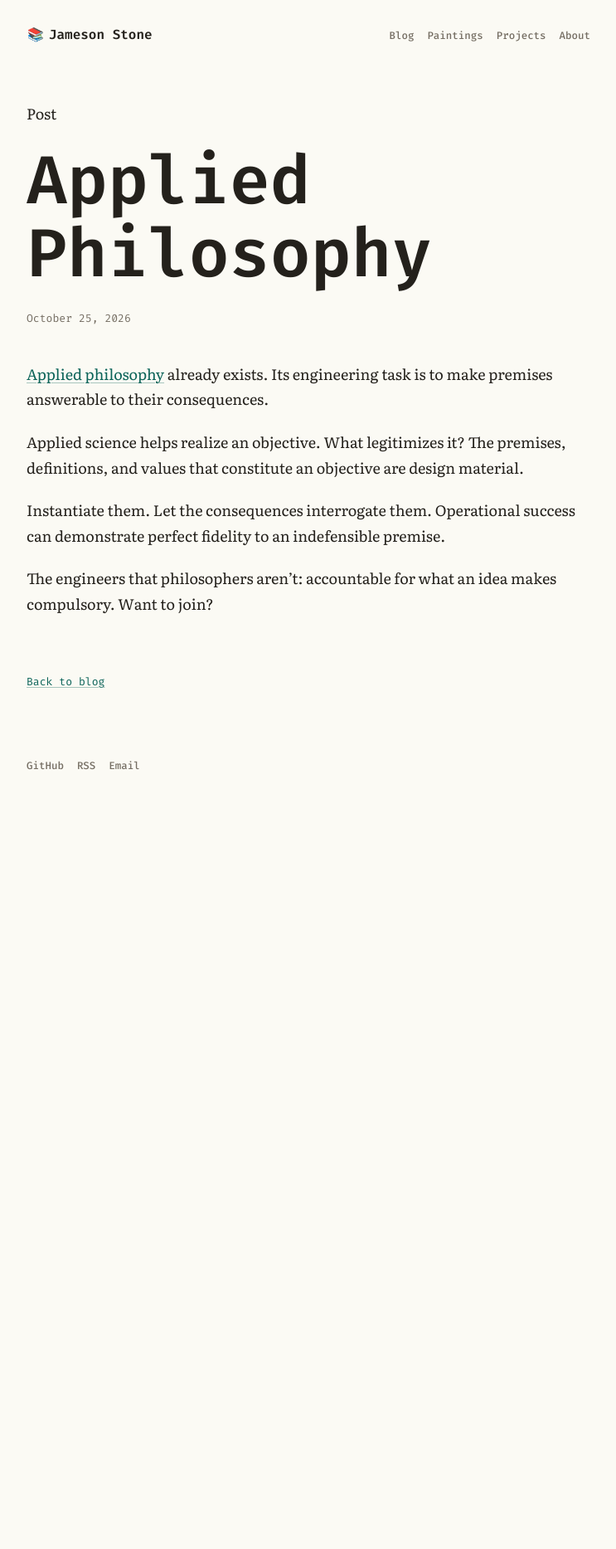
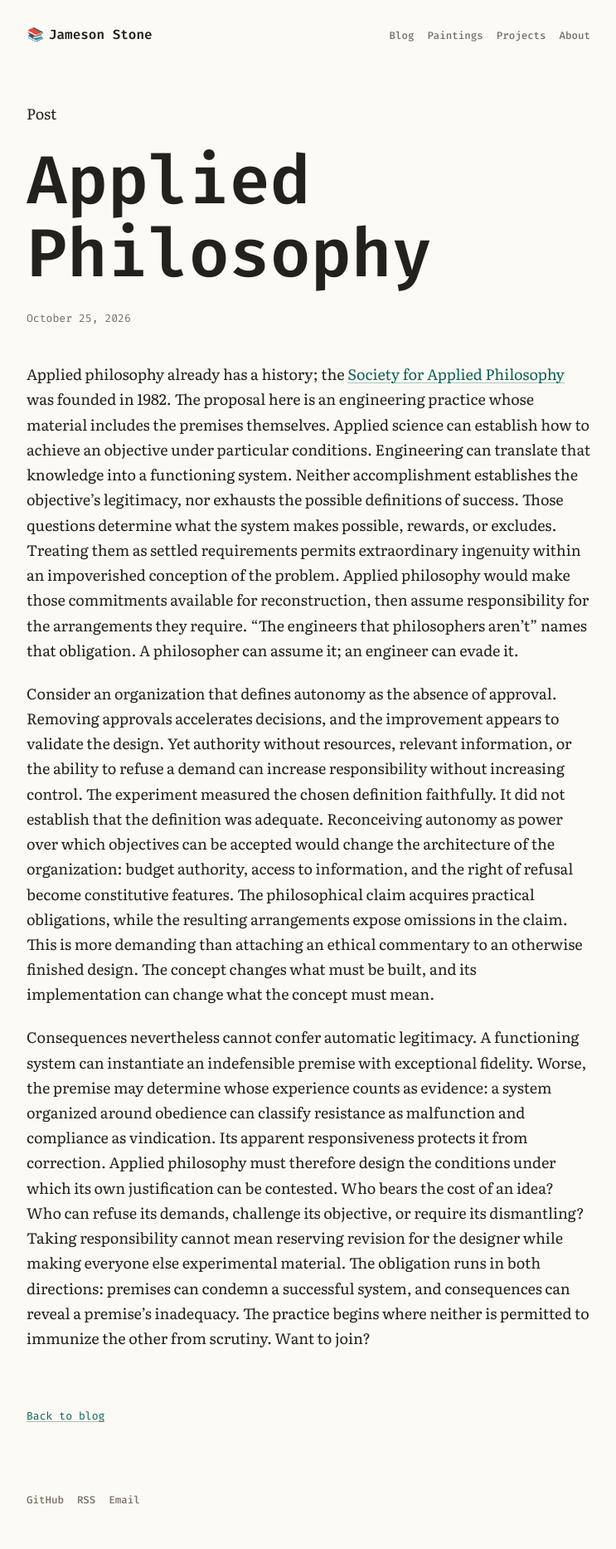
Before and after one commit to jamesonstone/jamesonstone.github.io, a Jekyll site: the page built from _posts/2026-10-25-applied-philosophy.md, in a window 1280 px wide. Shown: the whole page at 83% size, without its empty margins (268-1011 px from the left). Built offline with Jekyll 4.4.1, drawn with Linux system fonts in a browser that asks for light colours; before the commit the page ends 982 px from its top, so only the background shows below that.

Commit message:
docs(GH-64): :memo: develop Applied Philosophy across three dense paragraphs
- Develop the philosophical engineering proposition in 389 words.
- Examine autonomy, operational success, and the right to contest a design.
- Follow the corrected word target and impersonal writing standard.
- Verify Ruby syntax, normal Jekyll build, site invariants, and rendered text.
- Refs #64.

```diff
--- a/_posts/2026-10-25-applied-philosophy.md
+++ b/_posts/2026-10-25-applied-philosophy.md
@@ -4,10 +4,8 @@ title: "Applied Philosophy"
 date: 2026-10-25 11:56:00 -0400
 ---
 
-[Applied philosophy](https://www.appliedphil.org/society-for-applied-philosophy-annual-conference-2018/) already exists. Its engineering task is to make premises answerable to their consequences.
+Applied philosophy already has a history; the [Society for Applied Philosophy](https://www.appliedphil.org/society-for-applied-philosophy-annual-conference-2018/) was founded in 1982. The proposal here is an engineering practice whose material includes the premises themselves. Applied science can establish how to achieve an objective under particular conditions. Engineering can translate that knowledge into a functioning system. Neither accomplishment establishes the objective's legitimacy, nor exhausts the possible definitions of success. Those questions determine what the system makes possible, rewards, or excludes. Treating them as settled requirements permits extraordinary ingenuity within an impoverished conception of the problem. Applied philosophy would make those commitments available for reconstruction, then assume responsibility for the arrangements they require. “The engineers that philosophers aren't” names that obligation. A philosopher can assume it; an engineer can evade it.
 
-Applied science helps realize an objective. What legitimizes it? The premises, definitions, and values that constitute an objective are design material.
+Consider an organization that defines autonomy as the absence of approval. Removing approvals accelerates decisions, and the improvement appears to validate the design. Yet authority without resources, relevant information, or the ability to refuse a demand can increase responsibility without increasing control. The experiment measured the chosen definition faithfully. It did not establish that the definition was adequate. Reconceiving autonomy as power over which objectives can be accepted would change the architecture of the organization: budget authority, access to information, and the right of refusal become constitutive features. The philosophical claim acquires practical obligations, while the resulting arrangements expose omissions in the claim. This is more demanding than attaching an ethical commentary to an otherwise finished design. The concept changes what must be built, and its implementation can change what the concept must mean.
 
-Instantiate them. Let the consequences interrogate them. Operational success can demonstrate perfect fidelity to an indefensible premise.
-
-The engineers that philosophers aren't: accountable for what an idea makes compulsory. Want to join?
+Consequences nevertheless cannot confer automatic legitimacy. A functioning system can instantiate an indefensible premise with exceptional fidelity. Worse, the premise may determine whose experience counts as evidence: a system organized around obedience can classify resistance as malfunction and compliance as vindication. Its apparent responsiveness protects it from correction. Applied philosophy must therefore design the conditions under which its own justification can be contested. Who bears the cost of an idea? Who can refuse its demands, challenge its objective, or require its dismantling? Taking responsibility cannot mean reserving revision for the designer while making everyone else experimental material. The obligation runs in both directions: premises can condemn a successful system, and consequences can reveal a premise's inadequacy. The practice begins where neither is permitted to immunize the other from scrutiny. Want to join?
```
